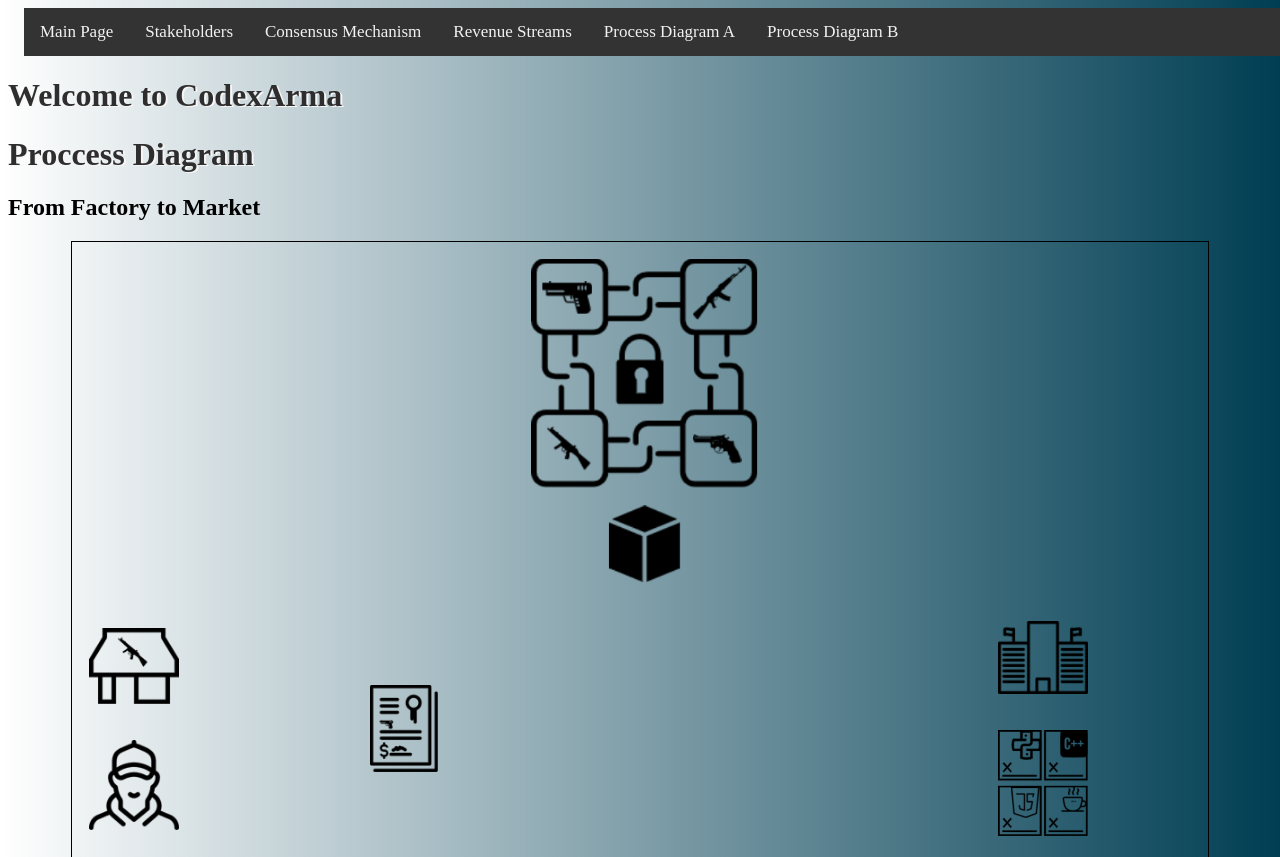
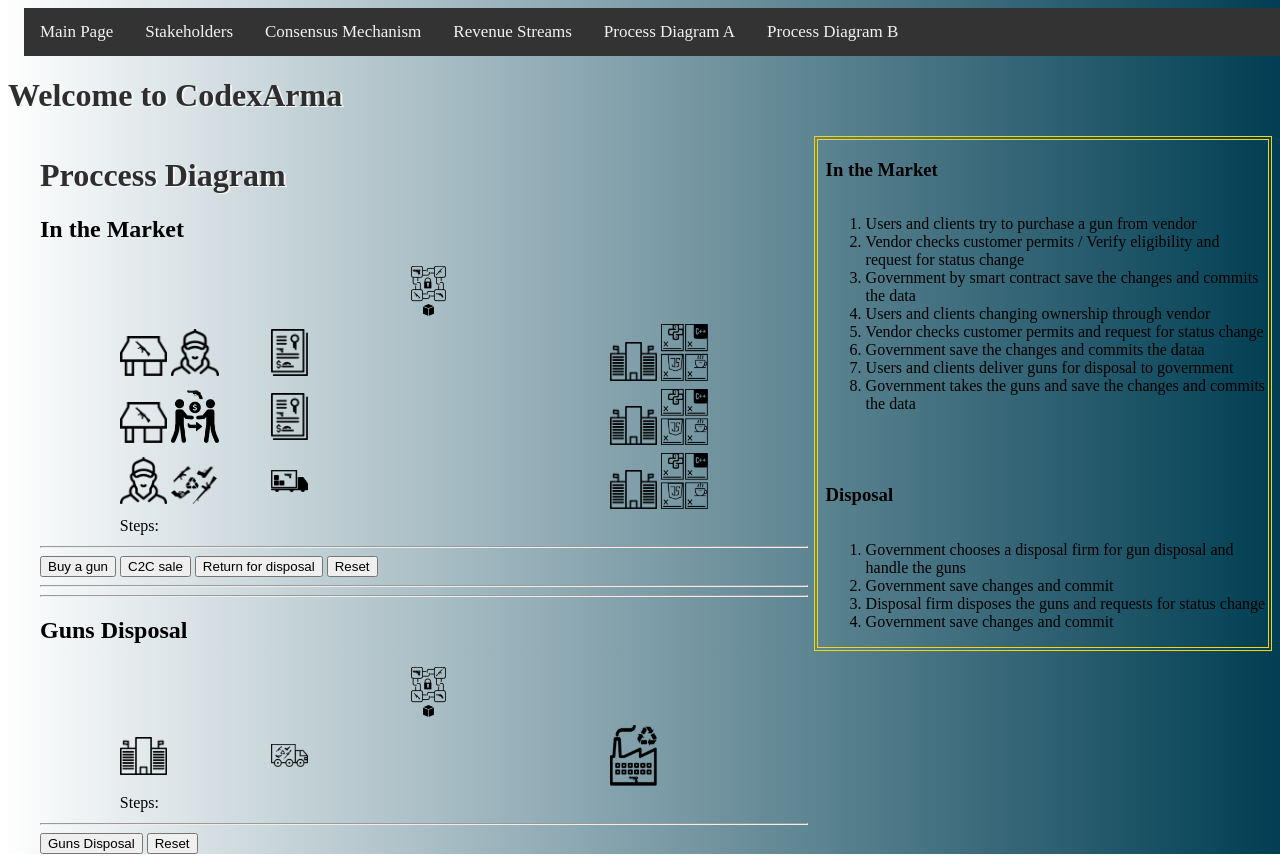
Before and after one commit to malhar197/BCDV1006_Final_Project, a plain HTML site: page flowchart-processB.html in a window 1280 px wide. Shown: the top 857 px of the page. Drawn offline with Linux system fonts and the light colour scheme.

Commit message:
Majid second changes

```diff
--- a/flowchart-processB.html
+++ b/flowchart-processB.html
@@ -2,8 +2,8 @@
 <html lang="en">
 <head>
     <link rel="stylesheet" type="text/css" href="styles/CATest.css">
-    <link rel="stylesheet" type="text/css" href="styles\style.css">
-    <script type="text/javascript" src="scripts/scriptA.js"></script>
+    <link rel="stylesheet" type="text/css" href="styles/style.css">
+    <script src="scripts/scriptA.js"></script>
     <title>CodexArma</title>
 </head>
 <body>
@@ -16,14 +16,41 @@
         <a href="flowchart-processB.html">Process Diagram B</a>
     </div>
 <h1>Welcome to CodexArma</h1>
+    <aside>
+        <h3>In the Market</h3>
+        <ol>
+            <li>Users and clients try to purchase a gun from vendor</li>
+            <li>Vendor checks customer permits / Verify eligibility and request for status change</li>
+            <li>Government by smart contract save the changes and commits the data</li>
+            <li>Users and clients changing ownership through vendor</li>
+            <li>Vendor checks customer permits and request for status change</li>
+            <li>Government save the changes and commits the dataa</li>
+            <li>Users and clients deliver guns for disposal to government</li>
+            <li>Government takes the guns and save the changes and commits the data</li>
+        </ol>
+        <br>
+        <br>
+        <h3>Disposal</h3>
+        <ol>
+            <li>Government chooses a disposal firm for gun disposal and handle the guns</li>
+            <li>Government save changes and commit</li>
+            <li>Disposal firm disposes the guns and requests for status change</li>
+            <li>Government save changes and commit</li>
+        </ol>
+    </aside>
+    <main>
 <div class="container">
     <h1>Proccess Diagram</h1>
-    <h2>From Factory to Market</h2>
+    <h2>In the Market</h2>
     <table class="animationTable">
         <tr>
-            <td colspan="5">
+            <td></td>
+            <td></td>
+            <td>
                 <img src="icons/block1ByLogoMakr.com.png" alt="manufact logo" class="tableIconBG">
             </td>
+            <td></td>
+            <td></td>
         </tr>
         <tr>
             <td>
@@ -70,18 +97,22 @@
         </tr>
     </table>
     <hr>
-    <button onclick="userVendorTx()" id="userVendorTxBtn">Buy a gun</button>
-    <button onclick="c2cSale()" id="c2cBtn">C2C sale</button>
-    <button onclick="return4Disposal()" id="retDisBtn">Return for disposal</button>
-    <button onclick="resetA1()" id="resetBtn">Reset</button>
+    <button onclick="userVendorTx()" >Buy a gun</button>
+    <button onclick="c2cSale()">C2C sale</button>
+    <button onclick="return4Disposal()" >Return for disposal</button>
+    <button onclick="resetA1()" >Reset</button>
 <hr>
 <hr>
     <h2>Guns Disposal</h2>
     <table class="animationTable">
         <tr>
-            <td colspan="5">
+            <td></td>
+            <td></td>
+            <td>
                 <img src="icons/block1ByLogoMakr.com.png" alt="manufact logo" class="tableIconBG">
             </td>
+            <td></td>
+            <td></td>
         </tr>
         <tr>
             <td>
@@ -100,8 +131,9 @@
         </tr>
     </table>
     <hr>
-    <button onclick="govDispose()" id="disposeBtn">Guns Disposal</button>
-    <button onclick="resetA2()" id="resetBtn">Reset</button>
+    <button onclick="govDispose()" >Guns Disposal</button>
+    <button onclick="resetA2()" >Reset</button>
 </div>
+    </main>
 </body>
 </html>
--- a/styles/CATest.css
+++ b/styles/CATest.css
@@ -63,7 +63,7 @@ aside {
 	/*display: block;*/
 	/*position: absolute;*/
 	float: right;
-	width: 30%;
+	width: 35%;
 	padding-left: 0.5em;
 	/*border-left: 0.5em gold double;*/
 	display: flex;
@@ -73,8 +73,8 @@ aside {
 	border: 0.25em gold double;
 }
 
-img {
-	/*float: right;*/
+
+/*img {
 	border: 0.5em gold;
 	padding: 1em;
-}
+}*/
--- a/styles/style.css
+++ b/styles/style.css
@@ -1,13 +1,10 @@
 #container {
     width: 100%;
-    background-image: ;
 }
 
 .animationTable {
-    margin-left:5%;
-    border-collapse: collapse;
-    border: 1px solid black;
-    width: 90%;
+    margin-left:10%;
+    width: 80%;
     table-layout: fixed;
     overflow: hidden;
 }
@@ -18,8 +15,8 @@
 }
 
 .tableIconBG {
-    width: 20%;
-    height: 20%;
+    width: 30%;
+    height: 30%;
     margin-left: 39%;
 }
 
```
Also changed, not shown: CodexArmastakeholders.html (+2 -2 lines), Consensus_Mechanism.html (+1 -1 lines), Revenue_Streams.html (+1 -1 lines), flowchart-processA.html (+40 -11 lines), index.html (+5 -7 lines), favicon.ico (added).
